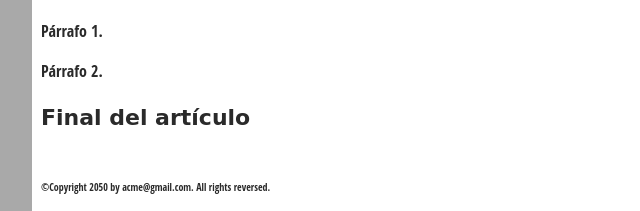
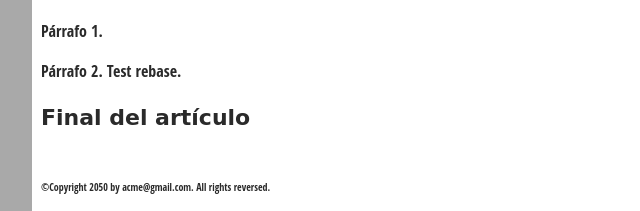
Before and after one commit to jcgarciacandela/curso-git-repo1, a plain HTML site: page index.html in a window 1280 px wide. Shown: the part 669-880 px from the top of the page, 160-800 px from the left. Drawn offline with Linux system fonts and the light colour scheme.

Commit message:
test rebase [iss54]

```diff
--- a/index.html
+++ b/index.html
@@ -46,7 +46,7 @@
 
 <p>Párrafo 1.</p>
 
-<p>Párrafo 2.</p>
+<p>Párrafo 2. Test rebase.</p>
 
 <h3>Final del artículo</h3>
 
```
